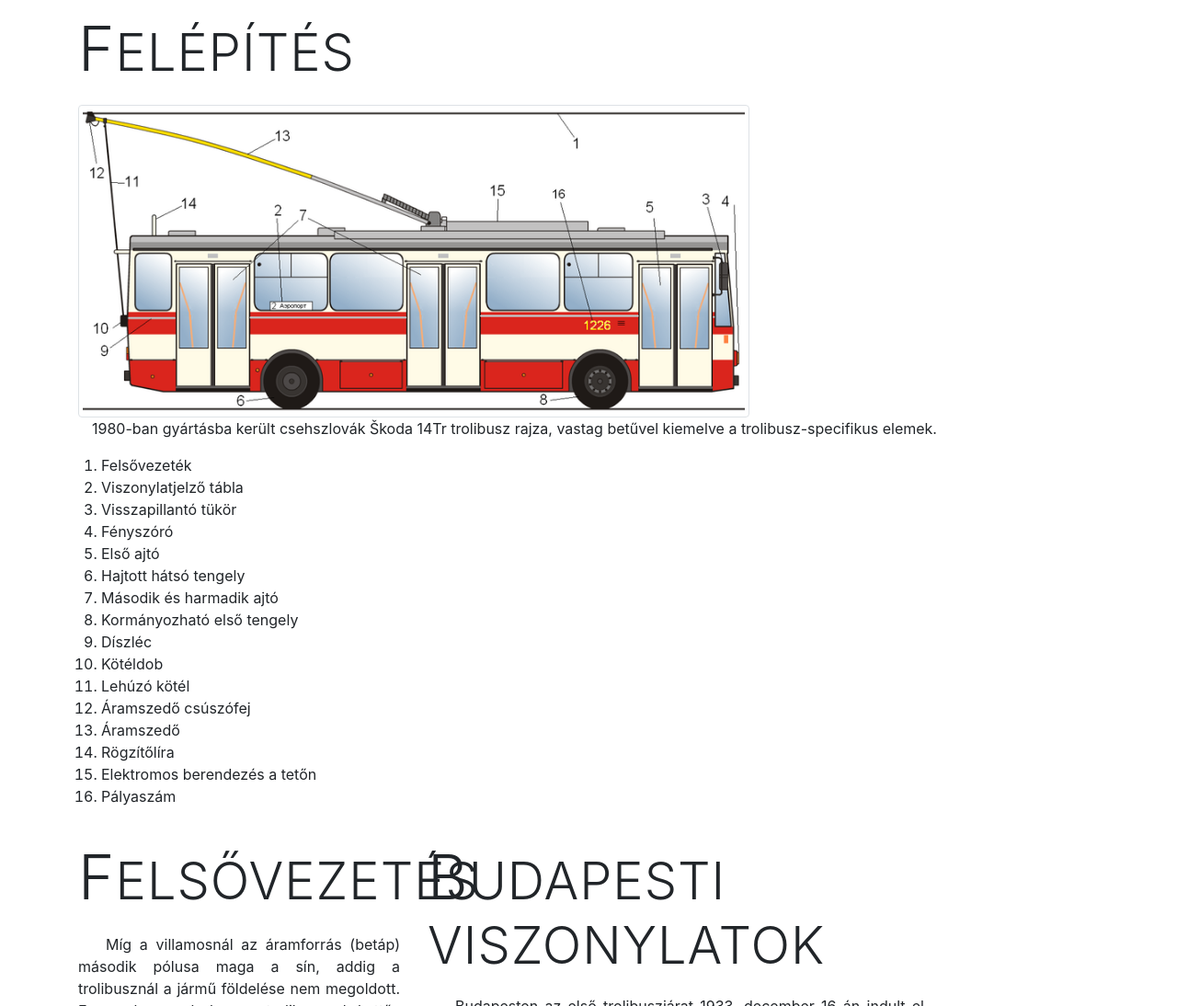
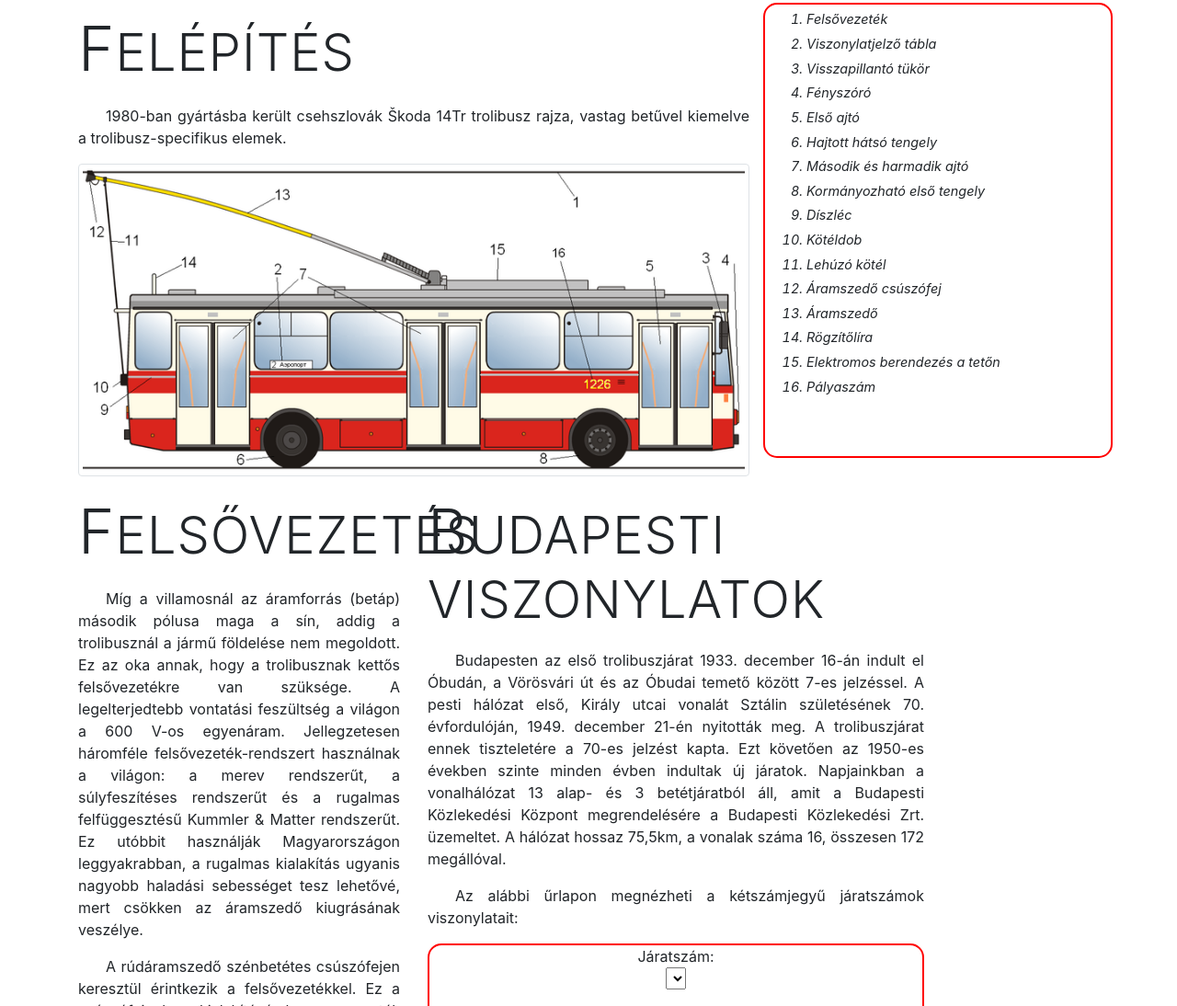
Before and after one commit to kuszd24d/trolibusz, a plain HTML site: page index.html in a window 1280 px wide. Shown: the part 1164-2258 px from the top of the page at 92% size. Drawn offline with Linux system fonts and the light colour scheme.

Commit message:
dfljhgfdsf

```diff
--- a/index.html
+++ b/index.html
@@ -100,10 +100,11 @@
    <div class="row">
     <div class="col-lg-8" id="felepites">
       <h2 class="display-4">Felépítés</h2>
-      <img src="jarmu.png" class="img-thumbnail" alt="Trolibusz felépítése" title="Trolibusz felépítése"/>
+      <p>1980-ban gyártásba került csehszlovák Škoda 14Tr trolibusz rajza, vastag betűvel kiemelve a trolibusz-specifikus elemek.</p>
+     <img src="jarmu.png" class="img-thumbnail" alt="Trolibusz felépítése" title="Trolibusz felépítése"/>
     </div>
-<div>
-      <p>1980-ban gyártásba került csehszlovák Škoda 14Tr trolibusz rajza, vastag betűvel kiemelve a trolibusz-specifikus elemek.</p>
+
+    <div class="col-lg-4" id="magyarazat">
       <ol>
         <li>Felsővezeték</li>
         <li>Viszonylatjelző tábla</li>
@@ -122,8 +123,7 @@
         <li>Elektromos berendezés a tetőn</li>
         <li>Pályaszám</li>
       </ol>
-</div>
-
+    </div>
     </div>
     <div class="row">
     <div class="col-lg-4" id="felsovezetes">
@@ -140,7 +140,7 @@
       <br>
       <select id="jaratSzam" onchange="vegallomasKiiras(this.value)">
       <script>
-        vegallomasNevek.forEach(jaratKiiras);
+     vegallomasNevek.forEach(jaratKiiras);
       </script>
       </select>
       </p>
@@ -161,7 +161,7 @@
     <script src="js/jquery.min.js"></script>
     <script src="js/popper.min.js"></script>
     <script src="js/bootstrap.min.js"></script>
-    <script src="troli.js"></script>
+    <script src="./troli.js"></script>
   </footer>
 
 </body>
--- a/troli.css
+++ b/troli.css
@@ -1,4 +1,4 @@
-h2{
+  h2{
   letter-spacing: 1px;
   margin-top: 20px;
   margin-bottom: 20px;
@@ -59,5 +59,5 @@ p{
   }
 
   #felGomb:hover {
-    background-color: #555; /* Háttérszín módosítása hover állapotban */
+    background-color: #555;
   }
--- a/troli.js
+++ b/troli.js
@@ -23,7 +23,6 @@ function jaratKiiras(elem, index){
 
 function vegallomasKiiras(jarat){
     document.getElementById("vegallomasok").innerHTML=vegallomasNevek[jarat];
-    document.getElementById("vegallomasok").style.visibility="visible";
 }
 
 function fel() {
```
